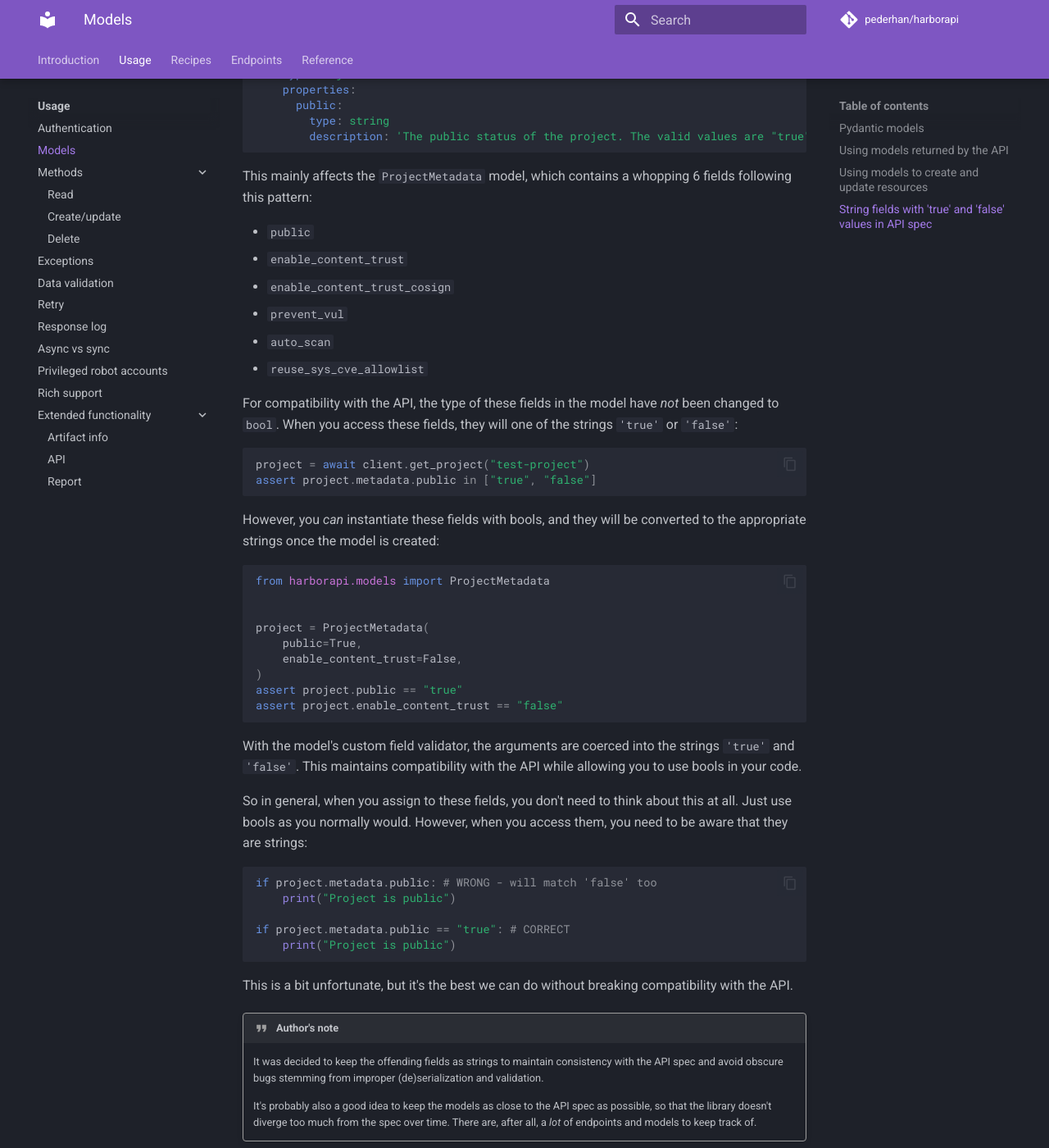
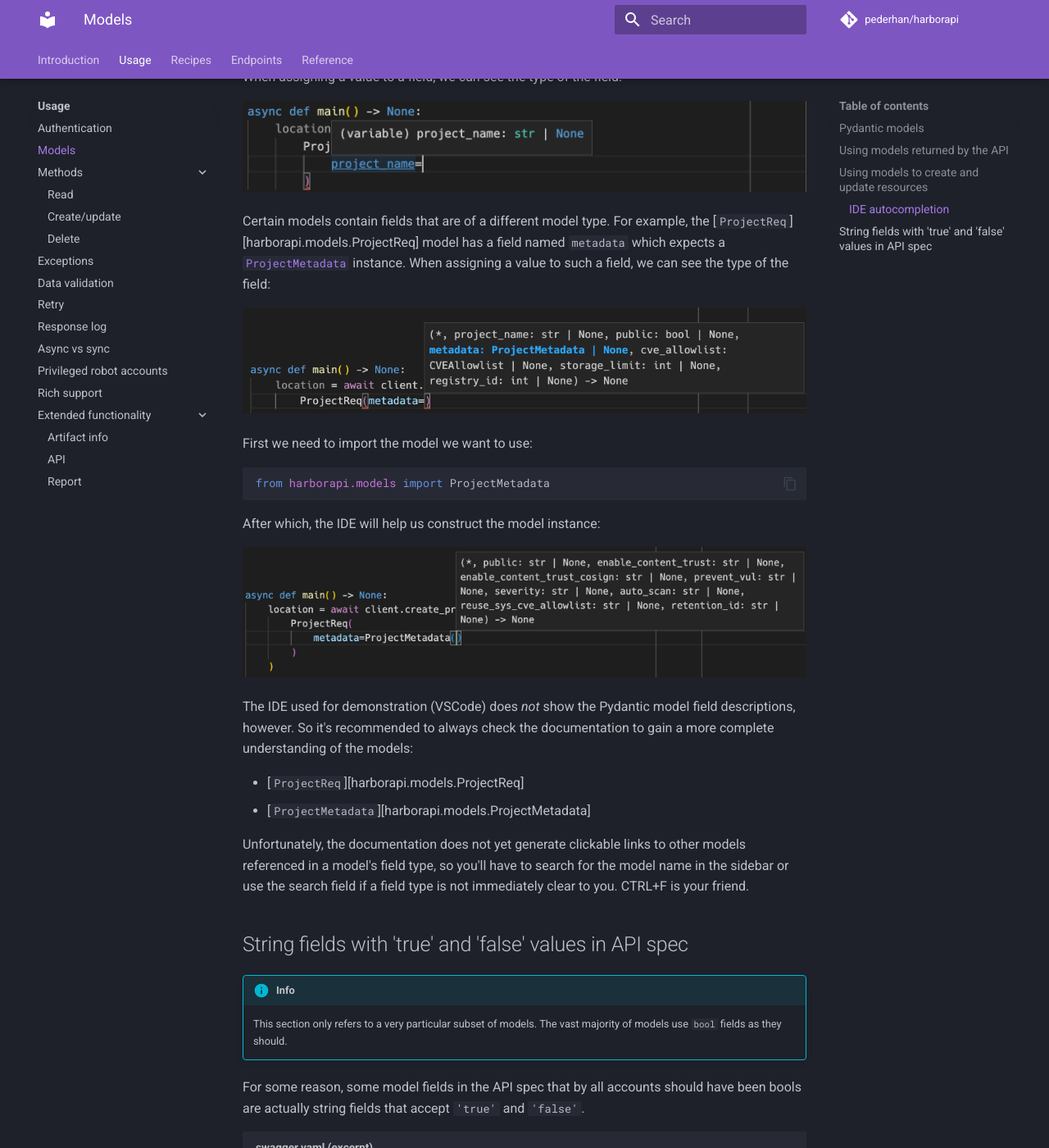
Before and after one commit to unioslo/harborapi, an MkDocs documentation site: the page built from docs/usage/models.md, in a window 1280 px wide and 1400 px high, scrolled down 3165 px. Shown: the whole window at 82% size. Built offline with MkDocs 1.6.1 and Material for MkDocs 9.7.7, drawn with Linux system fonts in a browser that asks for light colours; comment, search, counter and statistics services are not loaded; some of the changed text lies outside the part shown.

Commit message:
Docs: update IDE auto-completion section

````diff
--- a/docs/usage/models.md
+++ b/docs/usage/models.md
@@ -37,7 +37,7 @@ asyncio.run(main())
 
 In the IDE, we can see the various attributes the model instance has:
 
-![IDE screenshot showing the attributes of a project model instance](../img/usage/models/autocomplete.png)
+![IDE screenshot showing the attributes of a project model instance](../img/usage/models/autocomplete0.png)
 
 Also shown in the screenshot are the utility methods `json` and `dict`, which allows you to convert models to JSON and Python dictionaries, respectively.
 
@@ -70,6 +70,20 @@ async def main() -> None:
 asyncio.run(main())
 ```
 
+### IDE autocompletion
+
+When using the models, the IDE can help us out by showing us the available fields and their types. For example, when calling the [`create_project`][harborapi.HarborAsyncClient.create_project] method, we know we need to pass a model to the method.
+
+The IDE tells us the name of the model to pass to the method:
+
+![IDE screenshot showing the type of the argument to the create_project method](../img/usage/models/autocomplete1.png)
+
+Since we know all models can be imported from `harborapi.models`, all we have to do is to add:
+
+```py
+from harborapi.models import ProjectReq
+```
+
 Again, we are assisted by the IDE when creating the model instance we pass to the method:
 
 ![IDE screenshot showing the types of the model fields](../img/usage/models/autocomplete2.png)
@@ -81,6 +95,29 @@ We get IDE autocompletion for the different fields when constructing the model i
 When assigning a value to a field, we can see the type of the field:
 
 ![IDE screenshot showing the type of a model field](../img/usage/models/autocomplete4.png)
+
+Certain models contain fields that are of a different model type. For example, the [`ProjectReq`][harborapi.models.ProjectReq] model has a field named `metadata` which expects a [`ProjectMetadata`](../models/project.md/#projectmetadata) instance. When assigning a value to such a field, we can see the type of the field:
+
+![IDE screenshot showing the type of a model field that is also a model](../img/usage/models/autocomplete5.png)
+
+
+First we need to import the model we want to use:
+
+```py
+from harborapi.models import ProjectMetadata
+```
+
+After which, the IDE will help us construct the model instance:
+
+![IDE screenshot showing autocomplete for a project metadata model instance](../img/usage/models/autocomplete6.png)
+
+
+The IDE used for demonstration (VSCode) does _not_ show the Pydantic model field descriptions, however. So it's recommended to always check the documentation to gain a more complete understanding of the models:
+
+* [`ProjectReq`][harborapi.models.ProjectReq]
+* [`ProjectMetadata`][harborapi.models.ProjectMetadata]
+
+Unfortunately, the documentation does not yet generate clickable links to other models referenced in a model's field type, so you'll have to search for the model name in the sidebar or use the search field if a field type is not immediately clear to you. CTRL+F is your friend.
 
 
 ## String fields with 'true' and 'false' values in API spec
````
Also changed, not shown: docs/img/usage/models/autocomplete0.png (renamed from docs/img/usage/models/autocomplete.png), docs/img/usage/models/autocomplete1.png (added), docs/img/usage/models/autocomplete3.png, docs/img/usage/models/autocomplete4.png, docs/img/usage/models/autocomplete5.png (added), docs/img/usage/models/autocomplete6.png (added).
